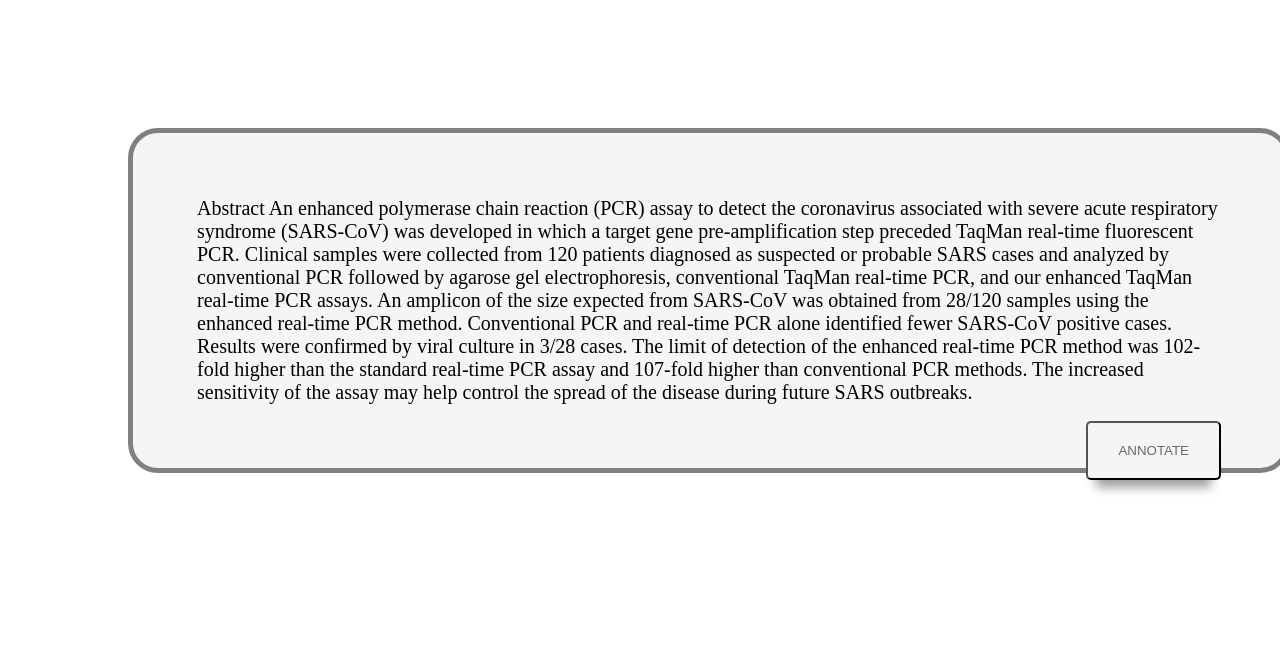
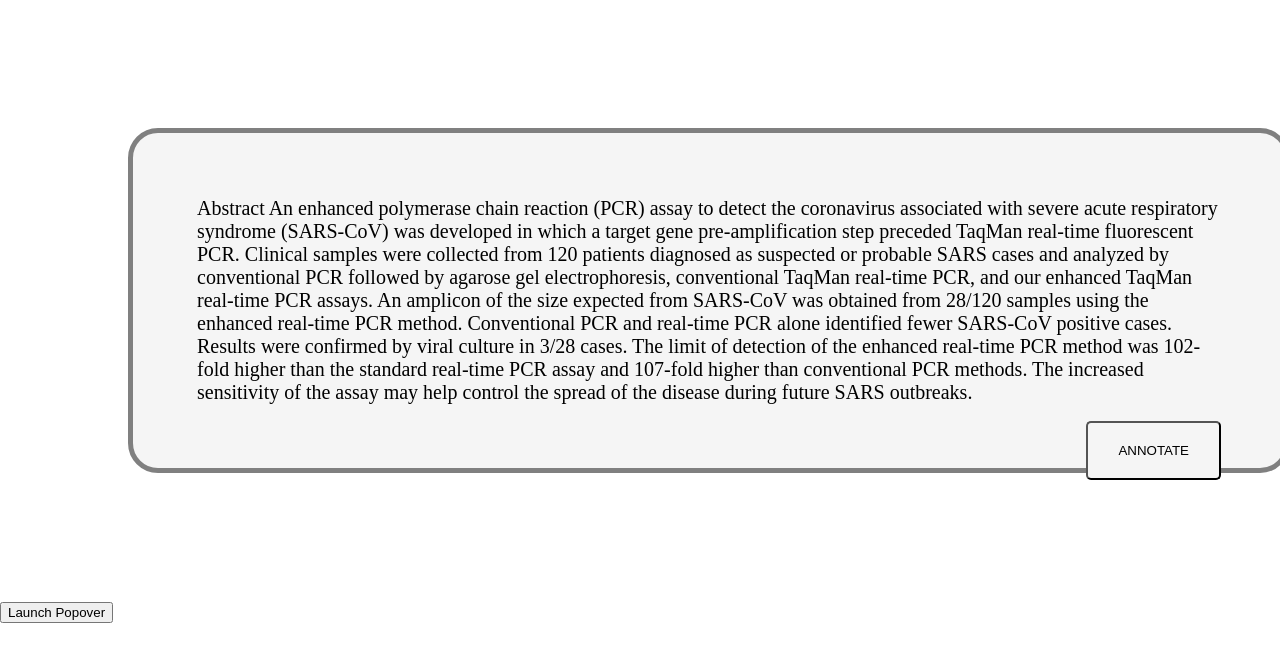
Before and after one commit to issa-project/visualization, a React (Create React App) app: page / in a window 1280 px wide. Shown: the top 662 px of the page. Built offline with nearby package versions, Linux system fonts and the light colour scheme.

Commit message:
Add structure of DataInfo component #6

```diff
--- a/package.json
+++ b/package.json
@@ -11,6 +11,7 @@
     "react-dom": "^17.0.2",
     "react-highlight-words": "^0.17.0",
     "react-scripts": "4.0.3",
+    "reactstrap": "^8.9.0",
     "web-vitals": "^1.0.1"
   },
   "scripts": {
--- a/src/App.js
+++ b/src/App.js
@@ -2,11 +2,13 @@
 import './App.css';
 //import TextHighlight from './Component/TextHighlight';
 import TextHighlight2 from './Component/TextHighlight2';
+import DataInfo from './Component/DataInfo';
 
 function App() {
   return (
       <div>
         <TextHighlight2/>
+        <DataInfo/>
       </div>
 
 
--- a/src/Component/DataInfo.js
+++ b/src/Component/DataInfo.js
@@ -0,0 +1,22 @@
+import React, { useState } from 'react';
+import { Button, Popover, PopoverHeader, PopoverBody } from 'reactstrap';
+
+const DataInfo = (props) => {
+    const [popoverOpen, setPopoverOpen] = useState(false);
+
+    const toggle = () => setPopoverOpen(!popoverOpen);
+
+    return (
+        <div>
+            <Button id="Popover1" type="button">
+                Launch Popover
+            </Button>
+            <Popover placement="bottom" isOpen={popoverOpen} target="Popover1" toggle={toggle}>
+                <PopoverHeader>Popover Title</PopoverHeader>
+                <PopoverBody>Sed posuere consectetur est at lobortis. Aenean eu leo quam. Pellentesque ornare sem lacinia quam venenatis vestibulum.</PopoverBody>
+            </Popover>
+        </div>
+    );
+}
+
+export default DataInfo;
--- a/src/Component/buttonAnnotate.css
+++ b/src/Component/buttonAnnotate.css
@@ -2,11 +2,9 @@
 .buttonA {
     display: inline-block;
     background-color: whitesmoke;
-    color: dimgray;
     text-transform: uppercase;
     padding: 20px 30px;
     border-radius: 5px;
-    box-shadow: 0px 17px 10px -10px rgba(0, 0, 0, 0.4);
     cursor: pointer;
     -webkit-transition: all ease-in-out 300ms;
     transition: all ease-in-out 300ms;
@@ -17,7 +15,8 @@
 }
 
 .buttonA:hover {
-    box-shadow: 0px 37px 20px -20px rgba(0, 0, 0, 0.2);
     -webkit-transform: translate(0px, -10px) scale(1.2);
     transform: translate(0px, -10px) scale(1.1);
+    background-color: grey;
+    color: whitesmoke;
 }
--- a/src/Component/buttonAnnotate.js
+++ b/src/Component/buttonAnnotate.js
@@ -17,7 +17,7 @@ function LoadingButton() {
         }
     }, [isLoading]);
 
-    const handleClick = () => setLoading(true);
+    const handleClick = () => setLoading( true);
 
     return (
         <Button
```
Also changed, not shown: 2 other files (tests, documents, lock files or other folders).
